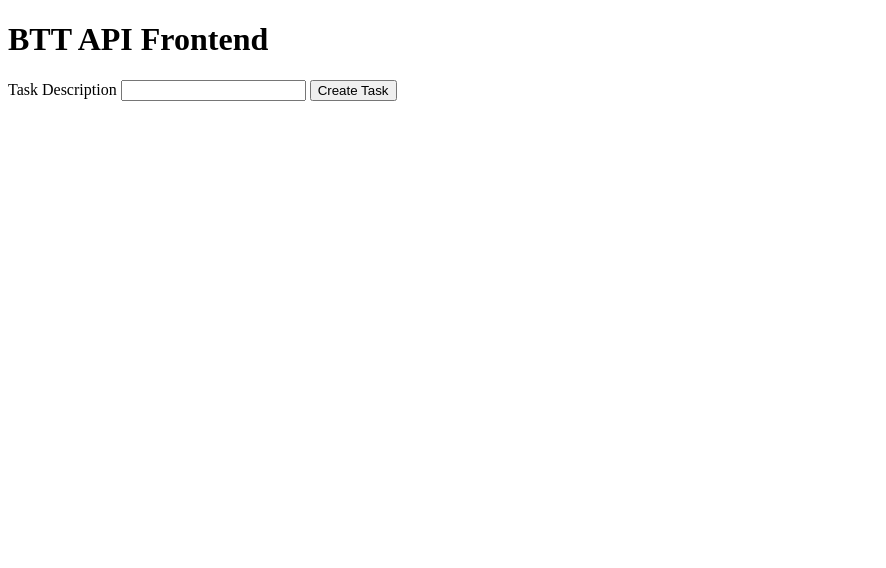
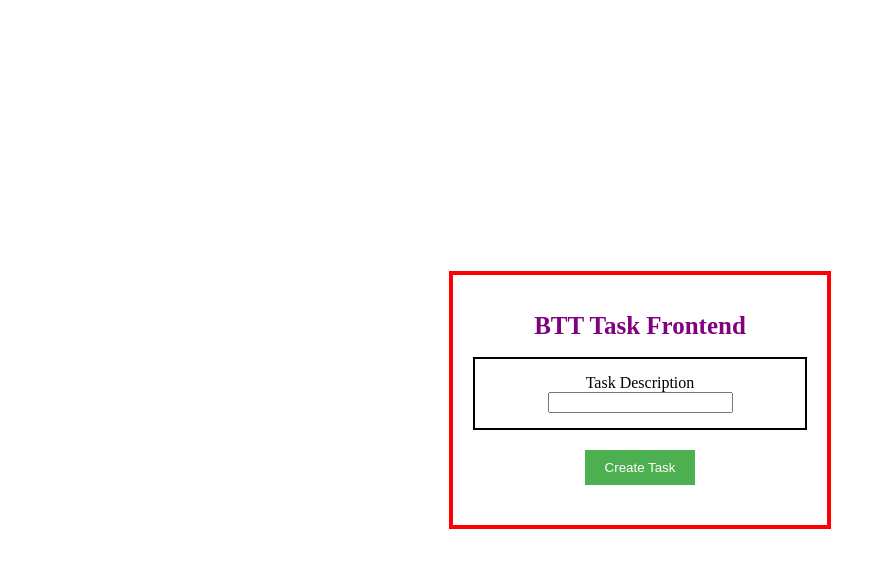
Before and after one commit to hafzanasim/API_BTT, a plain HTML site: page Frontend/index.html in a window 1280 px wide. Shown: the whole page, without its empty margins (0-886 px from the left). Drawn offline with Linux system fonts and the light colour scheme.

Commit message:
added css file

```diff
--- a/Frontend/index.html
+++ b/Frontend/index.html
@@ -5,16 +5,19 @@
     <meta name="viewport" content="width=device-width, initial-scale=1.0">
     <title>BTT Task Frontend</title>
     <script defer src="script.js"></script>
+    <link rel="stylesheet" href="./styles.css">
 </head>
 <body>
-    <h1>BTT API Frontend</h1>
-    <form id="taskForm">
+    </div>
 
-        <label for="decription">Task Description</label>
-        <input type="text" id="description" name="description" required>
-        <button type="submit">Create Task</button>
-
-    </form>
+    <div class="heading-container">
+        <h1>BTT Task Frontend</h1>
+        <div class="input-area">
+            <label for="description">Task Description</label>
+            <input type="text" id="description" name="description" required>
+        </div>
+        <button type="submit" class="create-task-button">Create Task</button>
+    </div>
 
     <p id="responseStatus"></p>
 </body>
--- a/Frontend/script.js
+++ b/Frontend/script.js
@@ -12,6 +12,7 @@ document.addEventListener("DOMContentLoaded", function () {
             isCompleted: false
 
         }
+        try {
 
         const response = await fetch("http://localhost:8080/task",
 
@@ -27,7 +28,16 @@ document.addEventListener("DOMContentLoaded", function () {
 
         console.log(response.json)
 
+        const responseStatus = document.getElementById("responseStatus")
 
+        responseStatus.textContent = "Task created successfully!"
+
+    }catch (error)
+    {
+        const responseStatus = document.getElementById("responseStatus")
+
+        responseStatus.textContent = "Failed"
+    }
 
 
     })
--- /dev/null
+++ b/Frontend/styles.css
@@ -0,0 +1,76 @@
+
+h1{
+    font-size: 25px;
+    color: purple;
+    text-shadow: 5px;
+}
+
+.subheading{
+    color: red;
+
+}
+
+#rafael{
+    color: green;
+
+}
+
+body {
+    display: flex;
+    justify-content: center; /* Center horizontally */
+    align-items: center; /* Center vertically */
+    min-height: 100vh; /* Make sure the body takes up at least the full viewport height */
+    margin: 0; /* Remove default body margins */
+}
+
+#taskForm{
+    border: 4px solid red; /* Corrected syntax: removed commas */
+    padding-top: 15px;
+    padding-bottom: 15px;
+    margin-top: 20px;
+    margin-bottom: 20px;
+    width: 50%; /* Added width to make it a rectangle (adjust as needed) */
+    margin-left: auto; /* Center horizontally */
+    margin-right: auto; /* Center horizontally */
+    display: block; /* Ensure it behaves as a block element for centering */
+    text-align: center; /* Center the content inside the form */
+
+}
+
+.container{
+    width: 100%;
+    display: flex;
+    align-items: center;
+    justify-content: center;
+
+}
+
+.heading-container {
+    border: 4px solid red;
+    padding: 20px;
+    margin: 20px auto; /* Center horizontally */
+    width: fit-content; /* Adjust width to content */
+    text-align: center; /* Center text within the container */
+        }
+
+
+    .input-area {
+        border: 2px solid black; /* Example border for the inner square */
+        padding: 15px;
+        margin: 10px auto; /* Center horizontally */
+        width: 300px; /* Adjust width as needed */
+        display: flex;
+        flex-direction: column;
+        align-items: center;
+        }
+
+
+    .create-task-button {
+        display: block; /* Make it a block element */
+        margin: 20px auto; /* Center horizontally */
+        padding: 10px 20px;
+        background-color: #4CAF50; /* Example color */
+        color: white;
+        border: none;
+        cursor: pointer;
+        }
```
